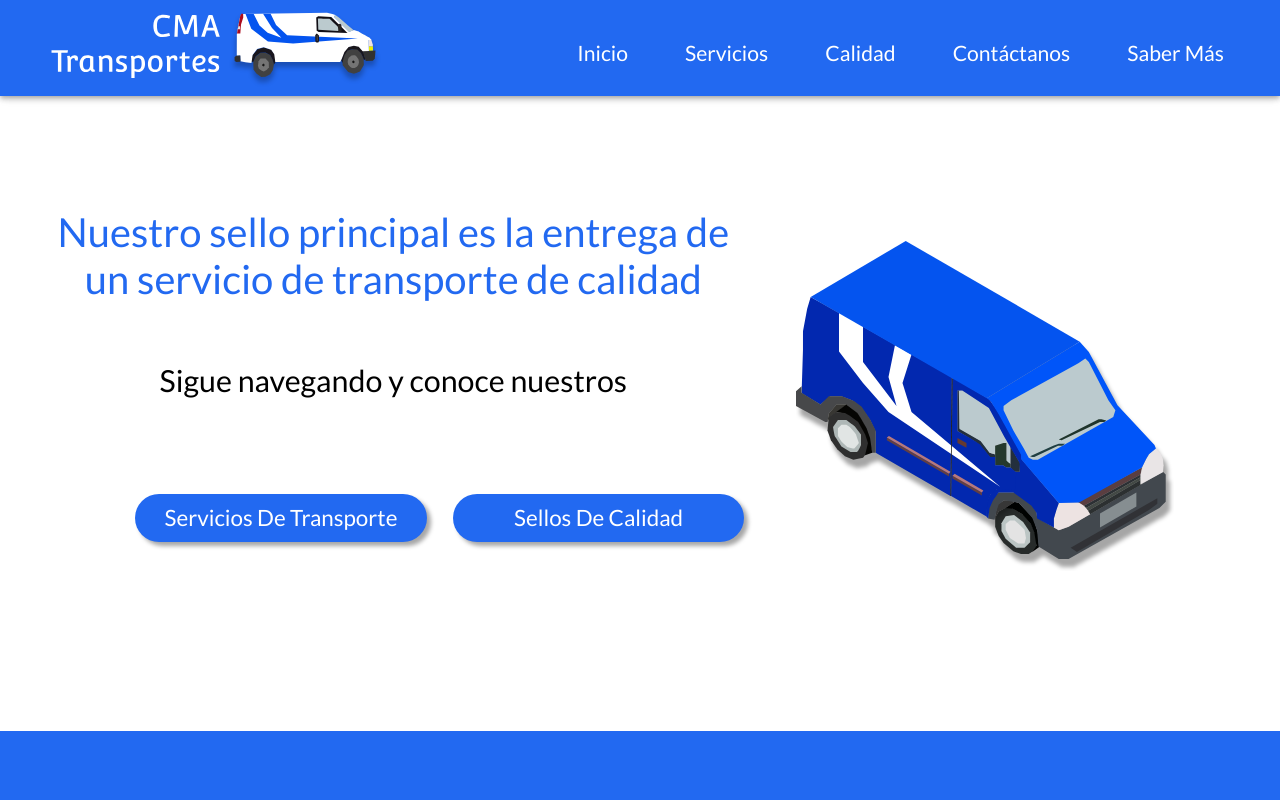
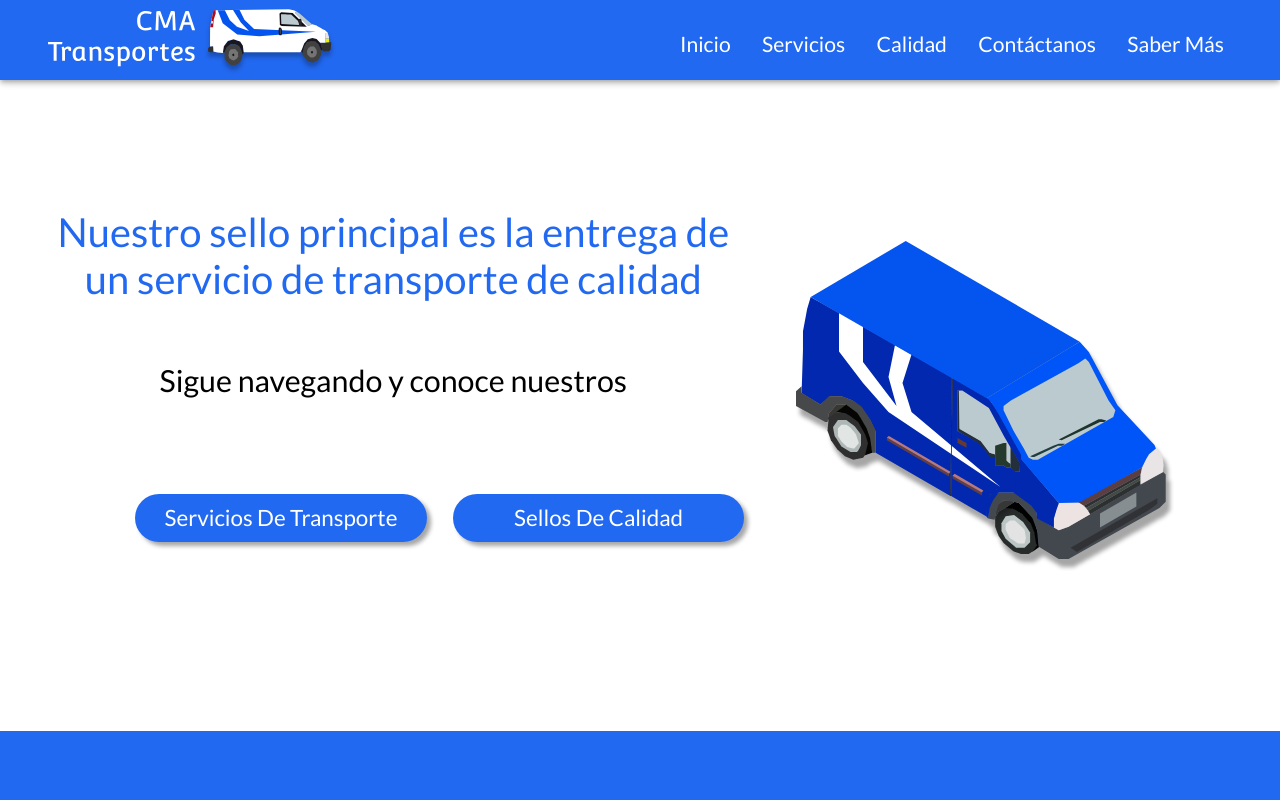
Before and after one commit to FlameTeam/CMATransportesWebPage, a React (Create React App) app: page / in a window 1280 px wide. Shown: the top 800 px of the page. Built offline with nearby package versions, Linux system fonts and the light colour scheme.

Commit message:
navbar details corrected (height and space between menu elements)

```diff
--- a/src/components/Navbar.js
+++ b/src/components/Navbar.js
@@ -26,10 +26,10 @@ const Navbar = ({ backgroundSection }) => {
       <AppBar position="fixed">
         <Toolbar className={sectionStyle}>
           <Grid container alignItems="center">
-            <Grid item xs={10} md={5}>
+            <Grid item xs={10} md={5} lg={6}>
               <Logo />
             </Grid>
-            <Grid item xs={2} md={7}>
+            <Grid item xs={2} md={7} lg={6}>
               <Menu />
               <HamburgerMenu toggleDrawer={toggleDrawer} />
             </Grid>
--- a/src/resources/styles/sectionsStyles.js
+++ b/src/resources/styles/sectionsStyles.js
@@ -7,11 +7,18 @@ const useStyles = makeStyles((theme) => ({
     [theme.breakpoints.up("xs")]: {
       padding: "0.3em 0",
     },
-
+    [theme.breakpoints.up("xs")]: {
+      padding: "0.2em 0",
+    },
     [theme.breakpoints.up("md")]: {
-      padding: "0.5em 0",
+      padding: "0.2em 0",
     },
-    [theme.breakpoints.up("lg")]: {},
+    [theme.breakpoints.up("lg")]: {
+      padding: "0.3em 0",
+    },
+    [theme.breakpoints.up("xl")]: {
+      padding: "0.4em 0",
+    },
   },
 
   blue: {
--- a/src/resources/styles/subcomponents/logoStyle.js
+++ b/src/resources/styles/subcomponents/logoStyle.js
@@ -13,15 +13,15 @@ const useStyles = makeStyles((theme) => ({
       marginLeft: "-1em",
     },
     [theme.breakpoints.up("sm")]: {
-      height: "60px",
+      height: "50px",
       marginLeft: "6%",
     },
     [theme.breakpoints.up("md")]: {
-      height: "70px",
+      height: "60px",
       marginLeft: "0",
     },
     [theme.breakpoints.up("lg")]: {
-      height: "80px",
+      height: "70px",
     },
   },
 }));
--- a/src/resources/styles/subcomponents/menuStyle.js
+++ b/src/resources/styles/subcomponents/menuStyle.js
@@ -34,6 +34,7 @@ const useStyles = makeStyles((theme) => ({
     },
     [theme.breakpoints.up("lg")]: {
       fontSize: "1.2em",
+      margin: "1em 0",
     },
   },
 }));
```
